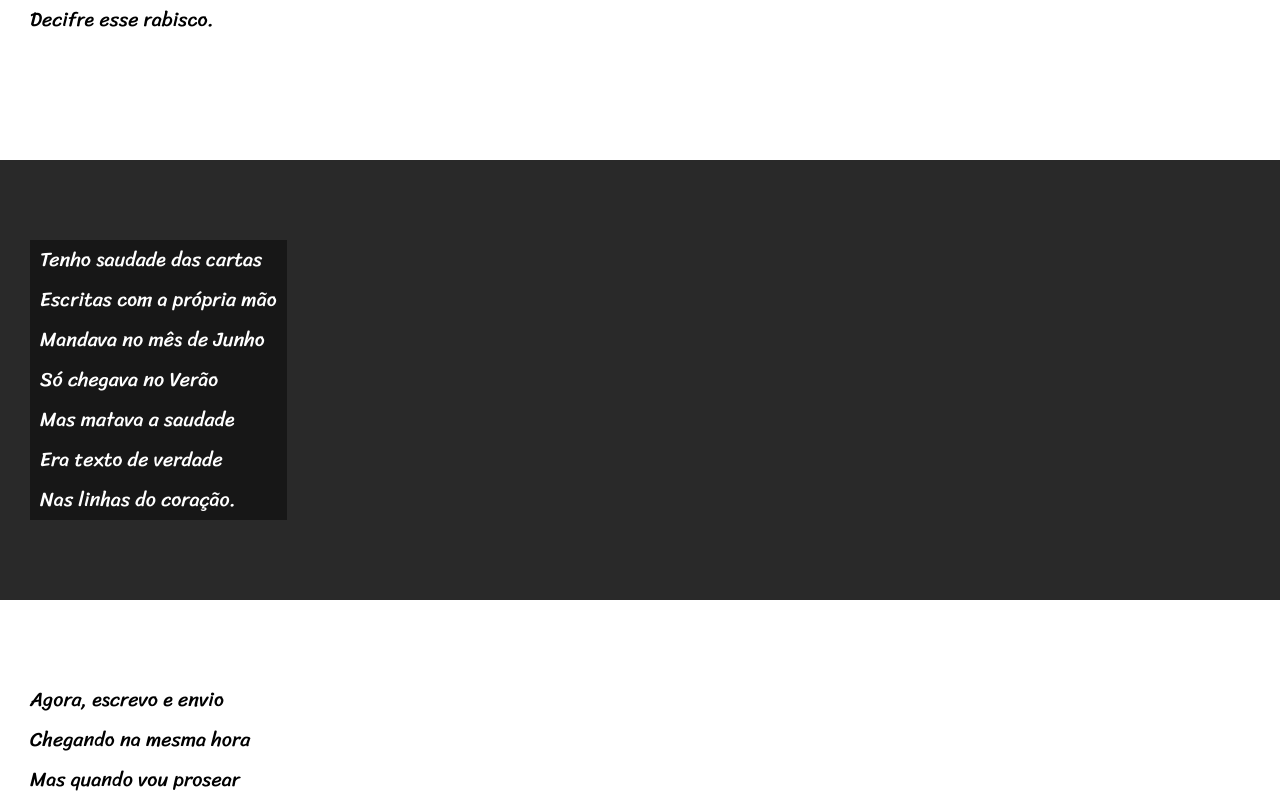
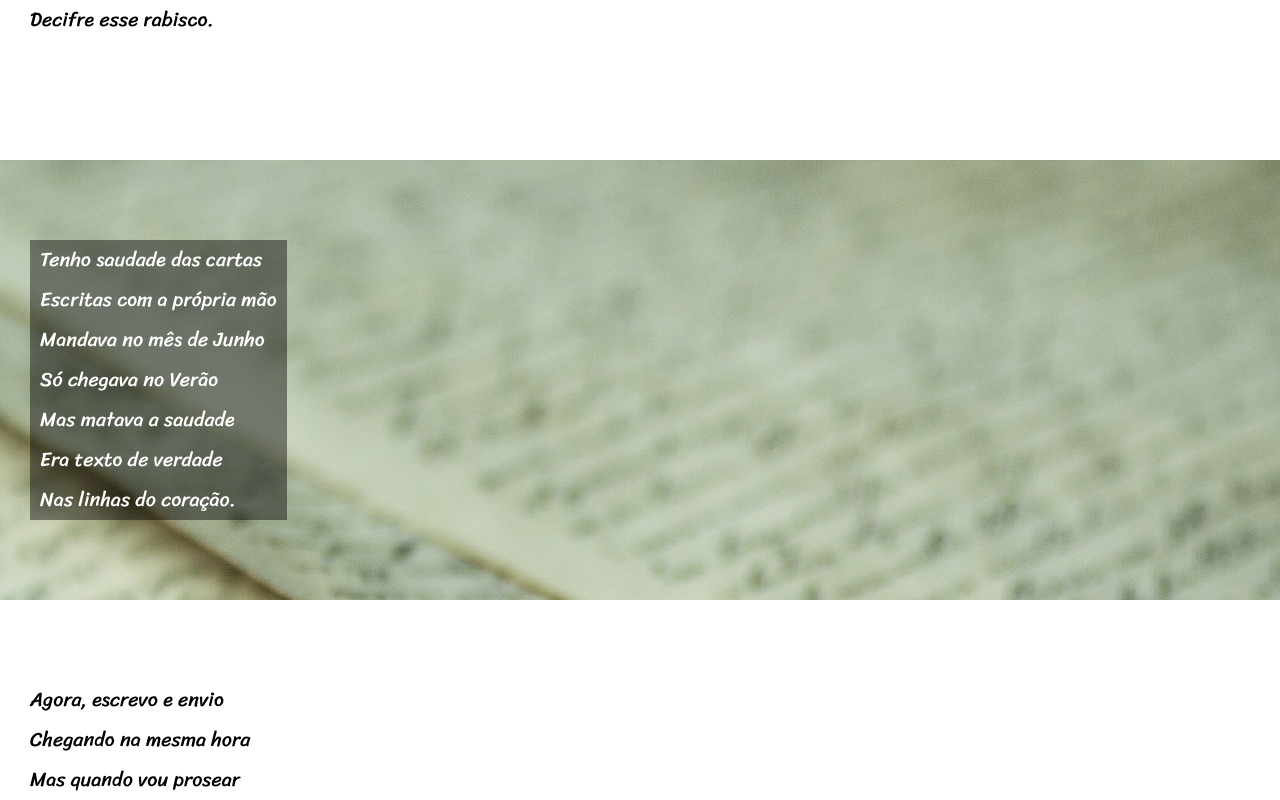
Before and after one commit to arthut0506/Html-Css, a plain HTML site: page progeto2/idex.html in a window 1280 px wide. Shown: the part 1702-2502 px from the top of the page. Drawn offline with Linux system fonts and the light colour scheme; a web font is replaced by a local one.

Commit message:
mudando img

```diff
--- a/progeto2/style.css
+++ b/progeto2/style.css
@@ -78,11 +78,11 @@ section.imagem > p {
  }
 
  section#img01 {
-   background-image: url();
+   background-image: url('../imagens/background001.jpg');
  }
 
- section#img002 {
-
+ section#img02 {
+   background-image: url('../imagens/background002.jpg');
  }
 
  footer {
```
